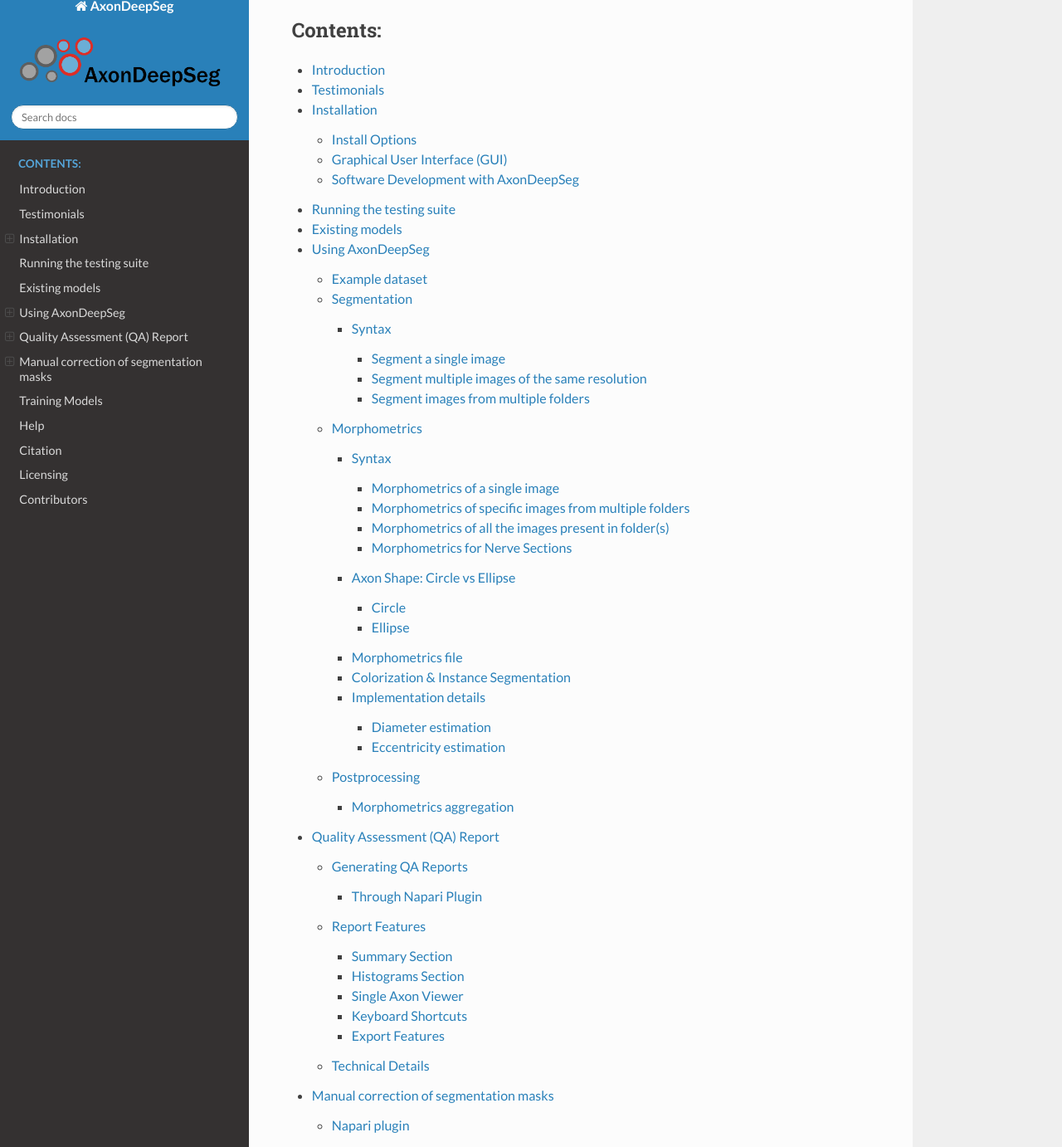
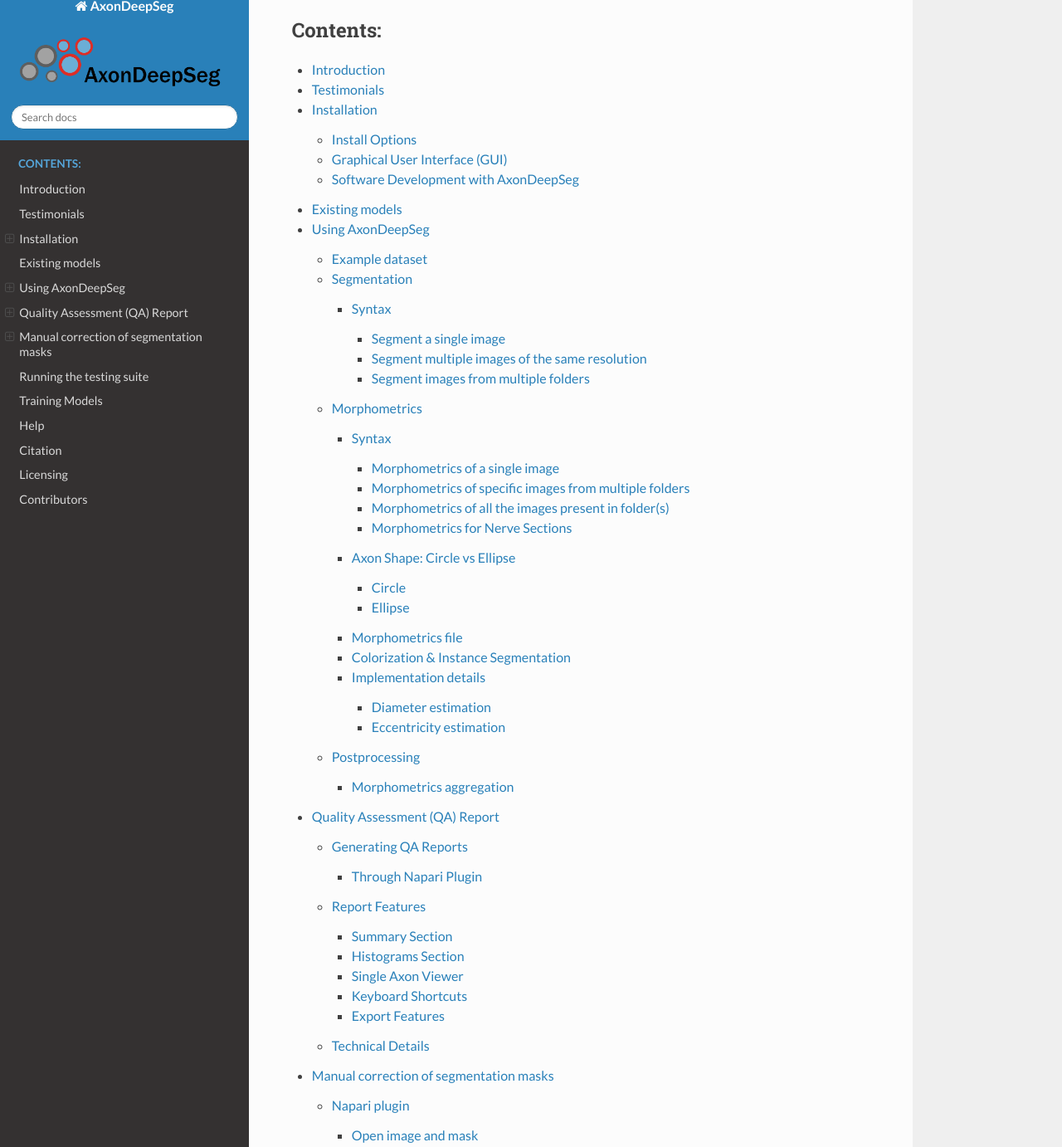
Before and after one commit to axondeepseg/axondeepseg, a Sphinx documentation site: the page built from docs/source/index.rst, in a window 1280 px wide and 1400 px high, scrolled down 1822 px, cut to the strip 18-1400 px from the top of the window. Shown: the whole strip at 83% size. Built offline with Sphinx 7.4.7 and the Read the Docs theme 3.1.0, drawn with Linux system fonts in a browser that asks for light colours; some of the changed lines change nothing that is shown; some of the changed text lies outside the part shown.

Commit message:
move the testing section

```diff
--- a/docs/source/documentation.rst
+++ b/docs/source/documentation.rst
@@ -173,23 +173,6 @@
        conda deactivate
 
 If using AxonDeepSeg in a Jupyter Notebook, you'll need to ensure that the virtual environment's kernel is selected, or open Jupyter notebook from within an activated virtual environment.
-
-Running the testing suite
-=========================
-
-Developers are encouraged to run the testing suite in the terminal, and develop relevant tests as needed. To run the testing suite,
-
-To run the testing suite, run the following command within the AxonDeepSeg directory::
-
-    axondeepseg_test --full
-
-Alternatively, `pytest` commands can be run directly from the terminal for more control over the testing suite. For example, to run all tests, use::
-
-    pytest test/
-
-and to run a specific test file, use::
-
-    pytest test/test_segment.py
 
 Existing models
 ===============
@@ -833,6 +816,23 @@
 * If you are making correction on an existing segmentation mask, note that when you launch a segmentation, in the folder output, you will also find the axon and myelin masks (with the suffixes **'_seg-axon.png'** and **'_seg-myelin.png'**). You can then manually correct the myelin mask and create a corrected axon+myelin mask.
 * For a detailed procedure, please consult the following link: `Manual labelling with GIMP <https://docs.google.com/document/d/10E6gzMP6BNGJ_7Y5PkDFmum34U-IcbMi8AvRruhIzvM/edit>`__.
 
+Running the testing suite
+=========================
+
+Developers are encouraged to run the testing suite in the terminal, and develop relevant tests as needed.
+
+To run the testing suite, run the following command within the AxonDeepSeg directory::
+
+    axondeepseg_test --full
+
+Alternatively, `pytest` commands can be run directly from the terminal for more control over the testing suite. For example, to run all tests, use::
+
+    pytest test/
+
+and to run a specific test file, use::
+
+    pytest test/test_segment.py
+
 Training Models
 ===============
 
```
